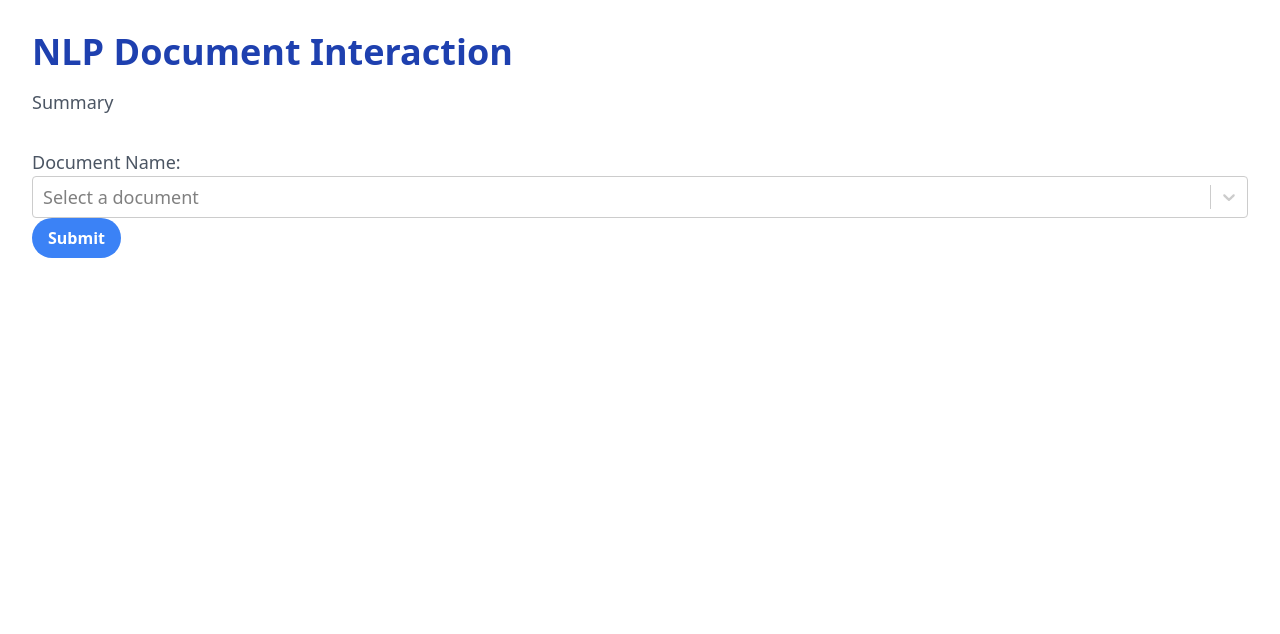
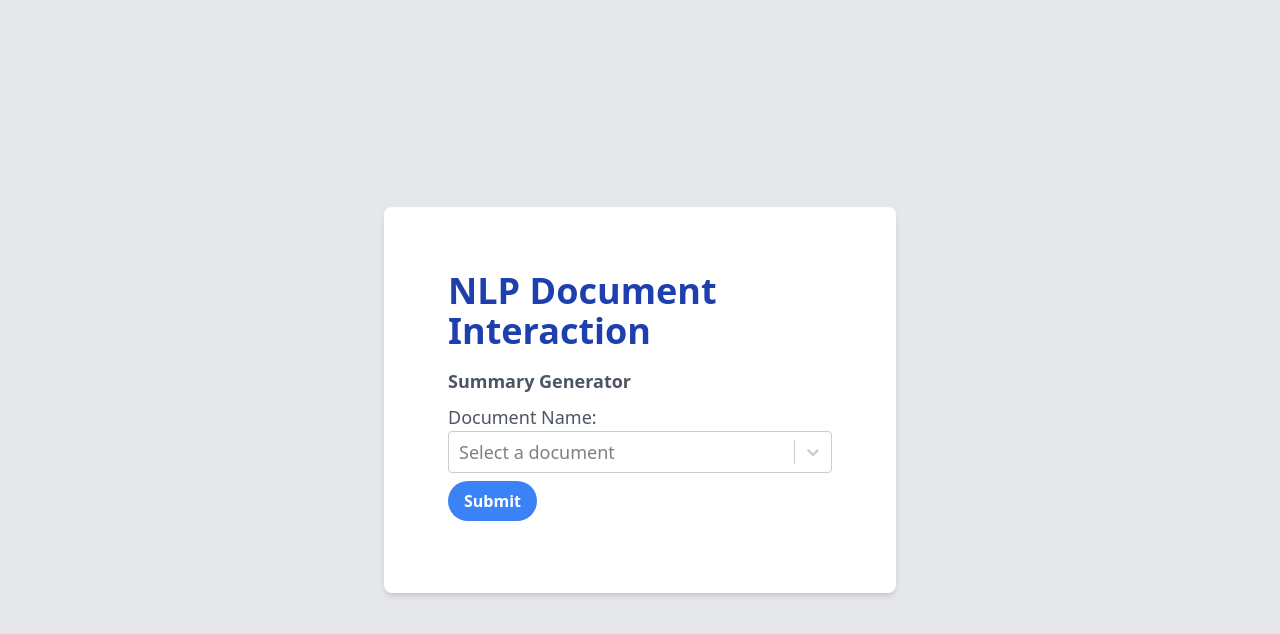
Before and after one commit to ManavBajajBITS/my-nlp-app, a Next.js app: page / in a window 1280 px wide. Shown: the top 634 px of the page. Built offline with nearby package versions, Linux system fonts and the light colour scheme.

Commit message:
minor ui changes(margin, font)

```diff
--- a/components/DocumentViewer.js
+++ b/components/DocumentViewer.js
@@ -3,8 +3,8 @@ import React from 'react';
 const DocumentViewer = ({ docName, text }) => {
   return (
     <div>
-      <h2>{docName}</h2>
-      <p>{text}</p>
+      <h2 className="text-lg text-gray-600 mb-2 font-bold">{docName}</h2>
+      <p className="text-md text-gray-600 mb-2">{text}</p>
     </div>
   );
 };
--- a/components/Summarising.js
+++ b/components/Summarising.js
@@ -25,7 +25,7 @@ const Summarising = () => {
 
   return (
     <div>
-      <h3 className="text-lg text-gray-600 mb-8">Summary</h3>
+      <h3 className="text-lg text-gray-600 mb-2 font-bold">Summary Generator</h3>
       <label className="text-lg text-gray-600 mb-8">
         Document Name:
         {/* <input type="text" value={question} onChange={(e) => setQuestion(e.target.value)} /> */}
@@ -34,7 +34,7 @@ const Summarising = () => {
         {console.log("question222", question)}
       </label>
       {/*<button onClick={handleQuestionSubmit} disabled={loading}>*/}
-      <button className="bg-blue-500 hover:bg-blue-700 text-white font-bold py-2 px-4 rounded-full" onClick={handleQuestionSubmit} disabled={loading}>
+      <button className="bg-blue-500 hover:bg-blue-700 text-white font-bold py-2 px-4 rounded-full my-2" onClick={handleQuestionSubmit} disabled={loading}>
         {loading ? 'Loading...' : 'Submit'}
       </button>
       {answer && (
--- a/pages/index.js
+++ b/pages/index.js
@@ -8,9 +8,13 @@ const IndexPage = () => {
   // Replace these with actual document data
 
   return (
-    <div className="container mx-auto p-8">
-      <h1 className="text-4xl font-bold text-blue-800 mb-4">NLP Document Interaction</h1>
-      <Summarising />
+    <div className="bg-gray-200 min-h-screen flex items-center justify-center">
+      <div className="bg-white p-8 rounded-lg shadow-md max-w-lg">
+        <div className="container mx-auto p-8">
+          <h1 className="text-4xl font-bold text-blue-800 mb-4">NLP Document Interaction</h1>
+          <Summarising />
+        </div>
+      </div>
     </div>
   );
 };
```
